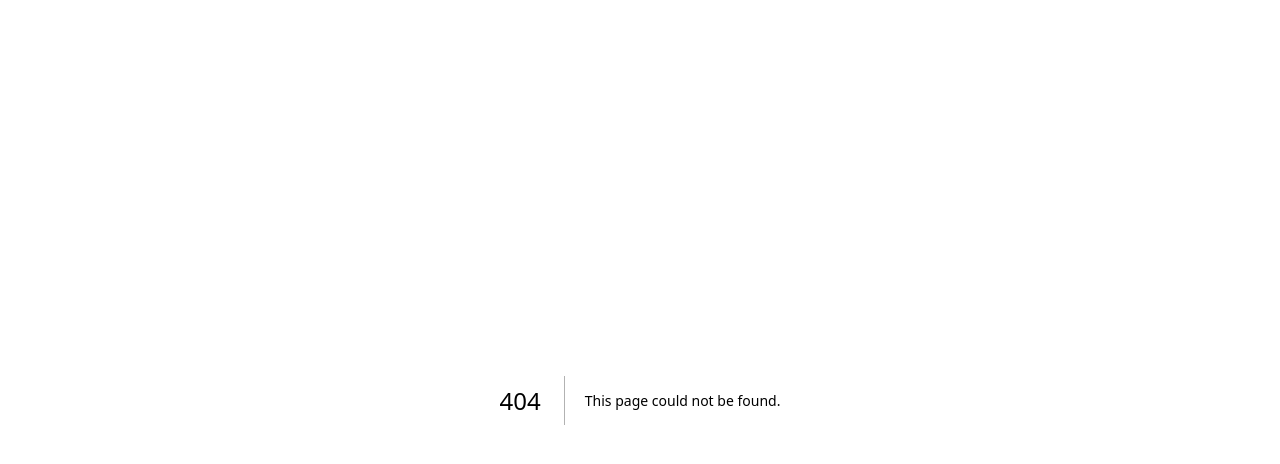
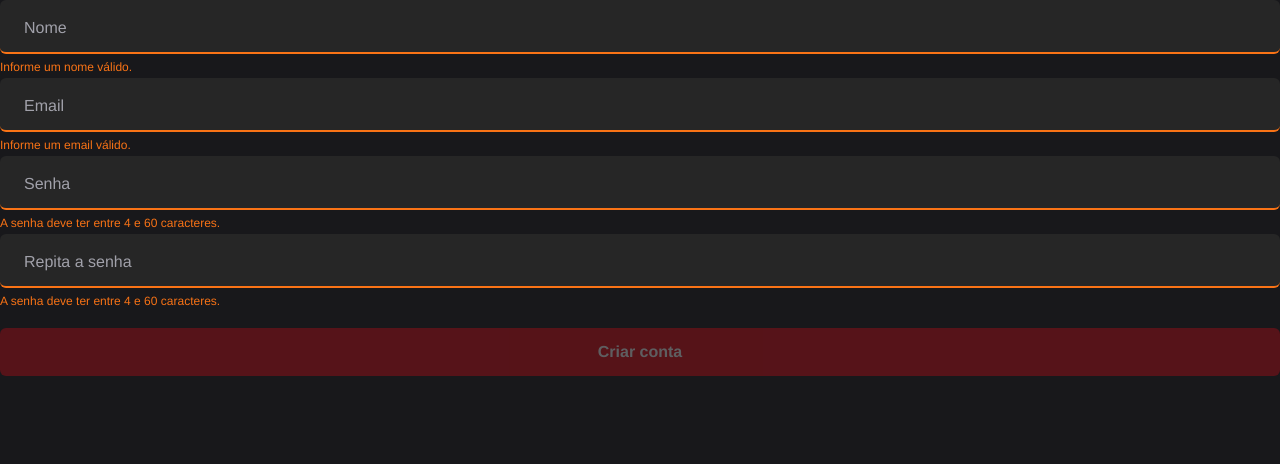
Before and after one commit to jessy-damasceno/nextflix, a Next.js app in the folder frontend/: page /register in a window 1280 px wide. Before the commit this address had no page. Shown: the top 464 px of the page. Built offline with nearby package versions, Linux system fonts and the light colour scheme.

Commit message:
feat: login funcionality with auth

```diff
--- a/frontend/src/components/inputPassword.tsx
+++ b/frontend/src/components/InputPassword.tsx
@@ -1,4 +1,4 @@
-import Input from './input';
+import Input from './Input';
 import { FC, useCallback, useState } from 'react';
 
 interface InputPasswordProps {
--- /dev/null
+++ b/frontend/src/interfaces/IUser.ts
@@ -0,0 +1,5 @@
+export default interface IUSer {
+  email: string,
+  name: string,
+  password: string,
+};
--- /dev/null
+++ b/frontend/src/pages/api/register.ts
@@ -0,0 +1,38 @@
+import bcrypt from 'bcrypt';
+import { NextApiRequest, NextApiResponse } from 'next';
+import prismadb from '@/lib/prismadb';
+
+export default async function handler(req: NextApiRequest, res: NextApiResponse) {
+  if (req.method !== 'POST') {
+    return res.status(405).end;
+  }
+
+  try {
+    const { email, name, password } = req.body;
+
+    const existingUser = await prismadb.user.findUnique({
+      where: {
+        email,
+      }
+    });
+
+    if (existingUser) res.status(422).json({ error: 'Email already registered' });
+
+    const hashedPassword = await bcrypt.hash(password, 12);
+
+    const user = await prismadb.user.create({
+      data: {
+        email,
+        name,
+        hashedPassword,
+        image: '',
+        emailVerified: new Date(),
+      }
+    });
+
+    return res.status(200).json(user);
+  } catch (err) {
+    console.log(err);
+    return res.status(400).end;
+  }
+};
--- a/frontend/src/pages/login.tsx
+++ b/frontend/src/pages/login.tsx
@@ -1,12 +1,17 @@
 import { SetStateAction, useCallback, useEffect, useState } from 'react';
-import Input from '@/components/input';
+import { useRouter } from "next/router"
+import Input from '@/components/Input';
 import Image from 'next/image';
 import logo from '../assets/logo.png';
-import InputPassword from '@/components/inputPassword';
+import InputPassword from '@/components/InputPassword';
 import Link from 'next/link';
 import Footer from '@/components/Footer';
+import { validateEmail } from '@/utils/isValidEmail';
+import { signIn } from 'next-auth/react';
 
 const AuthPage = () => {
+	const router = useRouter();
+
 	const [email, setEmail] = useState('');
 	const [isValidEmail, setIsValidEmail] = useState(true);
 	const [password, setPassword] = useState('');
@@ -26,19 +31,12 @@ const AuthPage = () => {
 		};
 
 		checkSavedUser();
-	})
-
-	const regexEmail = /^\w+(-?\w+)*@\w+([.-]?\w+)*(\.\w{2,3})+$/;
+	});
 
 	const mailChange = (ev: { target: { value: SetStateAction<string> } }) => {
 		const newValue = ev.target.value;
-		setEmail(ev.target.value);
-
-		if (regexEmail.test(newValue as string)) {
-			setIsValidEmail(true);
-		} else {
-			setIsValidEmail(false);
-		}
+		setEmail(newValue);
+		setIsValidEmail(validateEmail(newValue as string));
 	};
 
 	const passWordChange = (ev: {
@@ -54,7 +52,7 @@ const AuthPage = () => {
 		}
 	};
 
-	const login = useCallback(() => {
+	const login = useCallback(async () => {
 		const user = {
 			email,
 			password,
@@ -65,9 +63,20 @@ const AuthPage = () => {
 		} else {
 			localStorage.removeItem('nextflix_login');
 		};
-	}, [rememberMe, email, password]);
 
-	console.log(rememberMe);
+		try {
+			await signIn('credentials', {
+				email,
+				password,
+				redirect: false,
+				callbackUrl: '/',
+			});
+
+			router.push('/');
+		} catch (err) {
+			console.log(err);
+		}
+	}, [email, password, rememberMe, router]);
 
 	return (
 		<div className="relative w-full bg-[url('../assets/hero.jpg')] bg-no-repeat bg-center bg-fixed bg-cover">
@@ -147,7 +156,7 @@ const AuthPage = () => {
 						<div className='mt-8 text-gray-500'>
 							<div>
 								{`Novo por aqui? `}
-								<Link href='/'>
+								<Link href='/register'>
 									<span className='text-gray-200'>Assine agora</span>
 								</Link>
 								.
--- /dev/null
+++ b/frontend/src/pages/register.tsx
@@ -0,0 +1,156 @@
+import { SetStateAction, useCallback, useState, useEffect } from 'react';
+import Input from '@/components/Input';
+import InputPassword from '@/components/InputPassword';
+import { validateEmail } from '@/utils/isValidEmail';
+import { registerUser } from '@/requests/users';
+
+const RegisterPage = () => {
+	const [name, setName] = useState('');
+	const [email, setEmail] = useState('');
+	const [isValidEmail, setIsValidEmail] = useState(false);
+	const [password, setPassword] = useState('');
+	const [repassword, setRepassword] = useState('');
+	const [isValidPassword, setIsValidPassword] = useState(false);
+	const [isValidRePassword, setIsValidRePassword] = useState(false);
+	const [isDisabled, setIsDisabled] = useState(false);
+
+	const mailChange = (ev: { target: { value: SetStateAction<string> } }) => {
+		const newValue = ev.target.value;
+		setEmail(newValue);
+		setIsValidEmail(validateEmail(newValue as string));
+	};
+
+	const nameChange = (ev: { target: { value: SetStateAction<string> } }) => {
+		setName(ev.target.value);
+	};
+
+	const passWordChange = (ev: {
+		target: { value: SetStateAction<string> };
+	}) => {
+		const newValue = ev.target.value;
+		setPassword(newValue);
+
+		if (newValue.length < 4 || newValue.length > 60) {
+			setIsValidPassword(false);
+		} else {
+			setIsValidPassword(true);
+		}
+	};
+
+	const repasswordChange = (ev: {
+		target: { value: SetStateAction<string> };
+	}) => {
+		const newValue = ev.target.value;
+		setRepassword(newValue);
+
+		if (newValue.length < 4 || newValue.length > 60) {
+			setIsValidRePassword(false);
+		} else {
+			setIsValidRePassword(true);
+		}
+	};
+
+	const register = useCallback(
+		async (e: any) => {
+			e.preventDefault();
+			if (password !== repassword) {
+				setRepassword('');
+        setIsDisabled(true);
+				return alert('Repita a senha corretamente.');
+			}
+
+			try {
+				await registerUser({
+					email,
+					name,
+					password,
+				});
+			} catch (err) {
+				console.log(err);
+			}
+		},
+		[password, repassword, email, name]
+	);
+
+	useEffect(() => {
+		if (name.length > 4 && isValidPassword && isValidRePassword) {
+			setIsDisabled(false);
+		} else {
+			setIsDisabled(true);
+		}
+	}, [isValidPassword, isValidRePassword, name.length, password, repassword]);
+
+	return (
+		<>
+			<div>
+				<Input
+					label='Nome'
+					onChange={nameChange}
+					id='name'
+					type='text'
+					value={name}
+					isValid={name.length > 4}
+				/>
+				{name.length <= 4 && (
+					<span className='text-orange-500 text-xs'>
+						Informe um nome válido.
+					</span>
+				)}
+			</div>
+			<div>
+				<Input
+					label='Email'
+					onChange={mailChange}
+					id='email'
+					type='email'
+					value={email}
+					isValid={isValidEmail}
+				/>
+				{!isValidEmail && (
+					<span className='text-orange-500 text-xs'>
+						Informe um email válido.
+					</span>
+				)}
+			</div>
+			<div>
+				<InputPassword
+					label='Senha'
+					onChange={passWordChange}
+					id='password'
+					value={password}
+					isValid={isValidPassword}
+				/>
+				{!isValidPassword && (
+					<span className='text-orange-500 text-xs'>
+						A senha deve ter entre 4 e 60 caracteres.
+					</span>
+				)}
+			</div>
+			<div>
+				<InputPassword
+					label='Repita a senha'
+					onChange={repasswordChange}
+					id='repassword'
+					value={repassword}
+					isValid={isValidRePassword}
+				/>
+				{!isValidRePassword && (
+					<span className='text-orange-500 text-xs'>
+						A senha deve ter entre 4 e 60 caracteres.
+					</span>
+				)}
+			</div>
+			<div>
+				<button
+					disabled={isDisabled}
+					onClick={register}
+					className='bg-[#e50914] py-3 text-white font-semibold rounded-md w-full mt-4 transition disabled:opacity-30'
+				>
+					Criar conta
+				</button>
+			</div>
+		</>
+	);
+};
+
+export default RegisterPage;
--- /dev/null
+++ b/frontend/src/requests/users.ts
@@ -0,0 +1,8 @@
+import axios from 'axios';
+import type IUser from '@/interfaces/IUser';
+
+export const registerUser = async (newUser: IUser) => {
+  await axios.post('/api/register', {
+    ...newUser
+  });
+};
--- /dev/null
+++ b/frontend/src/utils/isValidEmail.ts
@@ -0,0 +1,5 @@
+const REGEX_EMAIL = /^\w+(-?\w+)*@\w+([.-]?\w+)*(\.\w{2,3})+$/;
+
+export const validateEmail = (email: string): boolean => {
+  return REGEX_EMAIL.test(email);
+};
```
Also changed, not shown: frontend/src/components/Input.tsx (renamed from frontend/src/components/input.tsx), frontend/src/pages/api/auth/[...nextauth].ts (renamed from frontend/src/pages/api/[...nextauth].ts).
